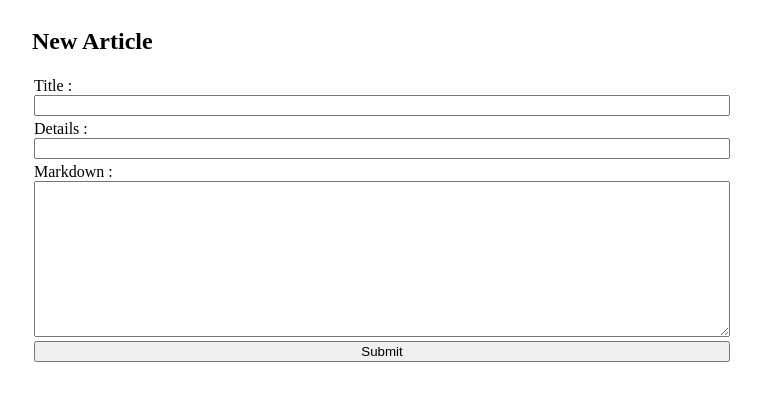
After one commit to Phillip-Rek/Blog, a Node server app: template views/new-article.pug in a window 1280 px wide. The commit adds this page. Shown: the top 401 px of the page, without its empty margins (258-1019 px from the left). Run offline with Node 20, Linux system fonts and the light colour scheme; the template is opened without the code that fills it, so the values that code supplies are empty.

```diff
--- a/index.js
+++ b/index.js
@@ -1,7 +1,8 @@
 const express = require("express");
 const app = express();
 const perthite = require("../perthite/index");
-const pool = require("./models/article").pool;
+const pool = require("./models").pool;
+const Articles = require("./models/articles")
 const pug = require("pug");
 
 require("dotenv").config();
@@ -10,20 +11,20 @@ const articlesRouter = require("./routes/articles.js");
 
 const PORT = process.env.PORT || 3000;
 
-
-app.engine("html", perthite.engine);
-app.set("view engine", "html");
+app.use(express.static(__dirname + "/public"))
+    //app.engine("pug", pug);
+app.set("view engine", "pug");
 
 app.use(express.urlencoded({ extended: false }));
 app.use("/articles", articlesRouter);
 app.set("static", __dirname + "/public");
 
 app.get("/", (req, res) => {
-    const sql = "SELECT * FROM articles";
-    pool.query(sql, (err, rows, fields) => {
-        if (err) console.log("cannot select from database " + err);
-        else res.render("index", { articles: rows });
-    })
+    const callback = (articles) => {
+        const file = pug.compileFile("./views/index.pug");
+        res.send(file({ articles }))
+    }
+    new Articles().getAll(callback);
 })
 
 app.listen(PORT, function(e) {
--- /dev/null
+++ b/public/new-article.css
@@ -0,0 +1,18 @@
+body {
+    display: flex;
+    flex-wrap: wrap;
+    justify-content: center;
+    padding: 0px;
+}
+
+.container {
+    width: 90%;
+    max-width: 700px;
+}
+
+.form-group {
+    display: flex;
+    flex-wrap: wrap;
+    flex-direction: column;
+    padding: 2px;
+}
--- a/views/index.html
+++ b/views/index.html
@@ -1,6 +1,11 @@
 <h1>Index page from perthite engiune</h1>
 <div {{ for(let article of articles) }}>
     <div>{{article.title}}</div>
+    <div>
+        <form method="POST" action={{ "article.id" }}>
+            <button>Delete</button>
+        </form>
+    </div>
 </div>
 
 <div class="new-article">
--- /dev/null
+++ b/views/new-article.pug
@@ -0,0 +1,24 @@
+<!DOCTYPE html>
+html(lang="en")
+    head
+        meta(charset="UTF-8")
+        meta(name="viewport", content="width=device-width, initial-scale=1.0")
+        title Document
+        link(rel="stylesheet", href="http://localhost:3000/new-article.css")
+    body
+        div.container
+            div.heading
+                h2 New Article
+            div.form
+                form(action=`/articles`, method="post")
+                    div.form-group
+                        label Title :
+                        input(type="text" name="title")
+                    div.form-group
+                        label Details :
+                        input(type="text" name="details")
+                    div.form-group
+                        label Markdown :
+                        textarea(name="markdown", cols="30", rows="10")
+                    div.form-group
+                        button(type="submit") Submit
```
Also changed, not shown: models/articles.js (added, +40 -0 lines), routes/articles.js (+24 -14 lines), views/edit-article.pug (added, +25 -0 lines), views/index.pug (added, +13 -0 lines), models/index.js (renamed from models/article.js).
